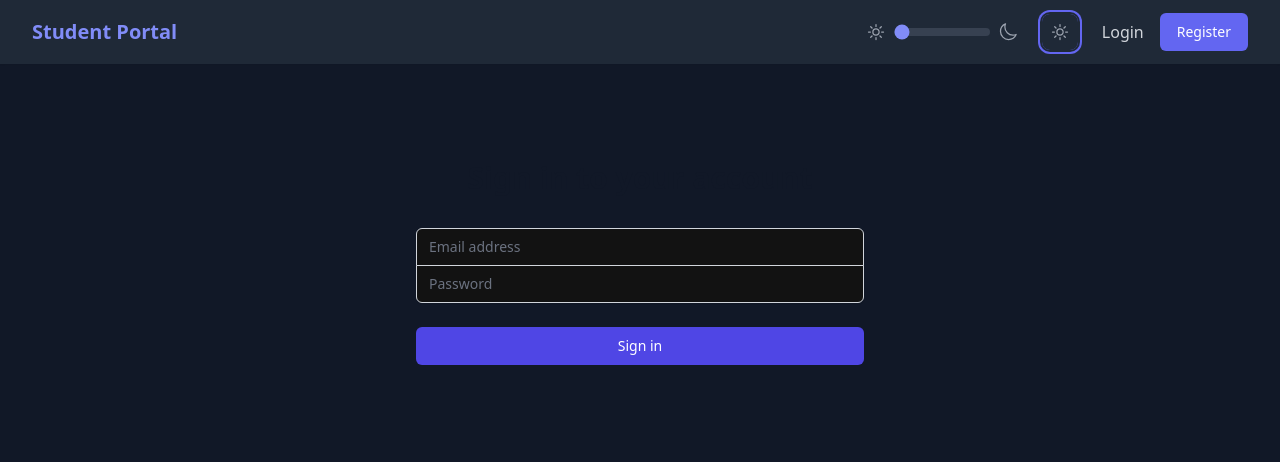
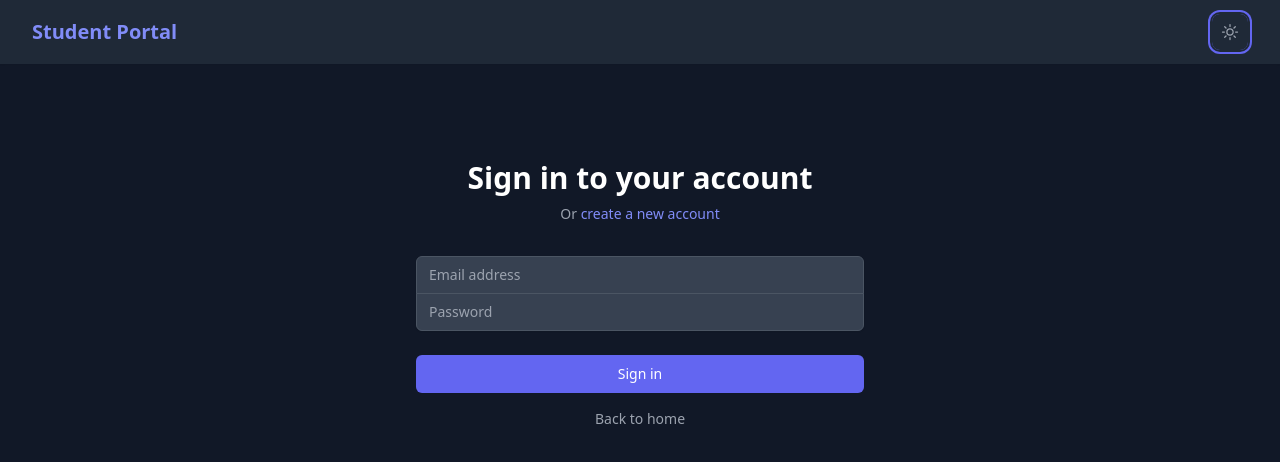
Before and after one commit to RAVITEJA9121/chat-app-fe, a Next.js app: page /login in a window 1280 px wide. Both pictures are taken after a click on the button "Switch to dark mode". Shown: the top 462 px of the page. Built offline with nearby package versions, Linux system fonts and the light colour scheme.

Commit message:
Dark mode version2

```diff
--- a/package.json
+++ b/package.json
@@ -9,7 +9,7 @@
     "lint": "next lint"
   },
   "dependencies": {
-    "@headlessui/react": "^1.7.19",
+    "@headlessui/react": "^2.2.0",
     "@heroicons/react": "^2.2.0",
     "autoprefixer": "^10.4.20",
     "axios": "^1.7.9",
--- a/src/components/auth/LoginForm.tsx
+++ b/src/components/auth/LoginForm.tsx
@@ -3,6 +3,7 @@ import { useForm } from 'react-hook-form';
 import { useAuth } from '@/contexts/AuthContext';
 import { toast } from 'react-hot-toast';
 import { useRouter } from 'next/router';
+import Link from 'next/link';
 
 interface LoginFormData {
   email: string;
@@ -31,9 +32,18 @@ export default function LoginForm() {
   return (
     <div className="max-w-md w-full space-y-8">
       <div>
-        <h2 className="mt-6 text-center text-3xl font-extrabold text-gray-900">
+        <h2 className="mt-6 text-center text-3xl font-extrabold text-gray-900 dark:text-white">
           Sign in to your account
         </h2>
+        <p className="mt-2 text-center text-sm text-gray-600 dark:text-gray-400">
+          Or{' '}
+          <Link
+            href="/register"
+            className="font-medium text-indigo-600 hover:text-indigo-500 dark:text-indigo-400 dark:hover:text-indigo-300"
+          >
+            create a new account
+          </Link>
+        </p>
       </div>
       <form className="mt-8 space-y-6" onSubmit={handleSubmit(onSubmit)}>
         <div className="rounded-md shadow-sm -space-y-px">
@@ -51,11 +61,11 @@ export default function LoginForm() {
                   message: 'Invalid email address',
                 },
               })}
-              className="appearance-none rounded-none relative block w-full px-3 py-2 border border-gray-300 placeholder-gray-500 text-gray-900 rounded-t-md focus:outline-none focus:ring-indigo-500 focus:border-indigo-500 focus:z-10 sm:text-sm"
+              className="appearance-none rounded-none relative block w-full px-3 py-2 border border-gray-300 dark:border-gray-600 placeholder-gray-500 dark:placeholder-gray-400 text-gray-900 dark:text-white rounded-t-md focus:outline-none focus:ring-indigo-500 focus:border-indigo-500 focus:z-10 sm:text-sm bg-white dark:bg-gray-700"
               placeholder="Email address"
             />
             {errors.email && (
-              <p className="mt-2 text-sm text-red-600">{errors.email.message}</p>
+              <p className="mt-2 text-sm text-red-600 dark:text-red-400">{errors.email.message}</p>
             )}
           </div>
           <div>
@@ -72,23 +82,29 @@ export default function LoginForm() {
                   message: 'Password must be at least 6 characters',
                 },
               })}
-              className="appearance-none rounded-none relative block w-full px-3 py-2 border border-gray-300 placeholder-gray-500 text-gray-900 rounded-b-md focus:outline-none focus:ring-indigo-500 focus:border-indigo-500 focus:z-10 sm:text-sm"
+              className="appearance-none rounded-none relative block w-full px-3 py-2 border border-gray-300 dark:border-gray-600 placeholder-gray-500 dark:placeholder-gray-400 text-gray-900 dark:text-white rounded-b-md focus:outline-none focus:ring-indigo-500 focus:border-indigo-500 focus:z-10 sm:text-sm bg-white dark:bg-gray-700"
               placeholder="Password"
             />
             {errors.password && (
-              <p className="mt-2 text-sm text-red-600">{errors.password.message}</p>
+              <p className="mt-2 text-sm text-red-600 dark:text-red-400">{errors.password.message}</p>
             )}
           </div>
         </div>
 
-        <div>
+        <div className="flex flex-col space-y-4">
           <button
             type="submit"
             disabled={isLoading}
-            className="group relative w-full flex justify-center py-2 px-4 border border-transparent text-sm font-medium rounded-md text-white bg-indigo-600 hover:bg-indigo-700 focus:outline-none focus:ring-2 focus:ring-offset-2 focus:ring-indigo-500 disabled:opacity-50"
+            className="group relative w-full flex justify-center py-2 px-4 border border-transparent text-sm font-medium rounded-md text-white bg-indigo-600 hover:bg-indigo-700 dark:bg-indigo-500 dark:hover:bg-indigo-600 focus:outline-none focus:ring-2 focus:ring-offset-2 focus:ring-indigo-500 disabled:opacity-50 transition-colors"
           >
             {isLoading ? 'Signing in...' : 'Sign in'}
           </button>
+          <Link
+            href="/"
+            className="text-center text-sm text-gray-600 dark:text-gray-400 hover:text-gray-900 dark:hover:text-gray-200 transition-colors"
+          >
+            Back to home
+          </Link>
         </div>
       </form>
     </div>
--- a/src/components/layout/Layout.tsx
+++ b/src/components/layout/Layout.tsx
@@ -3,6 +3,7 @@ import { useAuth } from '@/contexts/AuthContext';
 import { Toaster } from 'react-hot-toast';
 import { useTheme } from 'next-themes';
 import { SunIcon, MoonIcon } from '@heroicons/react/24/outline';
+import { useRouter } from 'next/router';
 
 interface LayoutProps {
   children: React.ReactNode;
@@ -10,20 +11,42 @@ interface LayoutProps {
 
 export default function Layout({ children }: LayoutProps) {
   const { user, logout } = useAuth();
-  const { theme, setTheme } = useTheme();
-  const [brightness, setBrightness] = useState(0);
+  const router = useRouter();
+  const [mounted, setMounted] = useState(false);
+  const { theme, setTheme, resolvedTheme } = useTheme();
 
-  // Update CSS variable when brightness changes
   useEffect(() => {
-    document.documentElement.style.setProperty(
-      '--brightness-overlay',
-      theme === 'dark' ? String(brightness / 100 * 0.5) : '0'
-    );
-  }, [brightness, theme]);
+    setMounted(true);
+  }, []);
+
+  const handleLogout = async () => {
+    try {
+      await logout();
+      router.push('/');
+    } catch (error) {
+      console.error('Failed to logout:', error);
+    }
+  };
+
+  const renderThemeToggle = () => {
+    if (!mounted) return null;
 
     return (
-    <>
-      <div className="brightness-overlay" />
+      <button
+        onClick={() => setTheme(resolvedTheme === 'dark' ? 'light' : 'dark')}
+        className="p-2 text-gray-500 dark:text-gray-400 hover:text-gray-600 dark:hover:text-gray-300 rounded-lg focus:outline-none focus:ring-2 focus:ring-offset-2 focus:ring-indigo-500 dark:focus:ring-offset-gray-800"
+        title={resolvedTheme === 'dark' ? 'Switch to light mode' : 'Switch to dark mode'}
+      >
+        {resolvedTheme === 'dark' ? (
+          <SunIcon className="h-5 w-5" />
+        ) : (
+          <MoonIcon className="h-5 w-5" />
+        )}
+      </button>
+    );
+  };
+
+  return (
     <div className="min-h-screen bg-gray-100 dark:bg-gray-900">
       <nav className="bg-white dark:bg-gray-800 shadow-sm">
         <div className="max-w-7xl mx-auto px-4 sm:px-6 lg:px-8">
@@ -33,57 +56,17 @@ export default function Layout({ children }: LayoutProps) {
                 <span className="text-xl font-bold text-indigo-600 dark:text-indigo-400">Student Portal</span>
               </div>
             </div>
-              <div className="flex items-center space-x-6">
-                {theme === 'dark' && (
-                  <div className="flex items-center space-x-2">
-                    <SunIcon className="h-5 w-5 text-gray-400" />
-                    <input
-                      type="range"
-                      min="0"
-                      max="100"
-                      value={brightness}
-                      onChange={(e) => setBrightness(Number(e.target.value))}
-                      className="w-24 h-2 bg-gray-700 rounded-lg appearance-none cursor-pointer accent-indigo-500 dark:accent-indigo-400"
-                      title="Adjust screen darkness"
-                    />
-                    <MoonIcon className="h-5 w-5 text-gray-400" />
-                  </div>
-                )}
-                <button
-                  onClick={() => setTheme(theme === 'dark' ? 'light' : 'dark')}
-                  className="p-2 text-gray-500 dark:text-gray-400 hover:text-gray-600 dark:hover:text-gray-300 rounded-lg focus:outline-none focus:ring-2 focus:ring-offset-2 focus:ring-indigo-500 dark:focus:ring-offset-gray-800"
-                  title={theme === 'dark' ? 'Switch to light mode' : 'Switch to dark mode'}
-                >
-                  {theme === 'dark' ? (
-                    <SunIcon className="h-5 w-5" />
-                  ) : (
-                    <MoonIcon className="h-5 w-5" />
-                  )}
-                </button>
-                {user ? (
+            <div className="flex items-center space-x-4">
+              {renderThemeToggle()}
+              {user && (
                 <div className="flex items-center space-x-4">
                   <span className="text-gray-700 dark:text-gray-300">{user.full_name}</span>
                   <button
-                      onClick={() => logout()}
+                    onClick={handleLogout}
                     className="inline-flex items-center px-4 py-2 border border-transparent text-sm font-medium rounded-md text-white bg-indigo-600 hover:bg-indigo-700 dark:bg-indigo-500 dark:hover:bg-indigo-600 focus:outline-none focus:ring-2 focus:ring-offset-2 focus:ring-indigo-500 dark:focus:ring-offset-gray-800 transition-colors"
                   >
                     Logout
                   </button>
-                  </div>
-                ) : (
-                  <div className="flex items-center space-x-4">
-                    <a
-                      href="/login"
-                      className="text-gray-700 dark:text-gray-300 hover:text-indigo-600 dark:hover:text-indigo-400 transition-colors duration-200"
-                    >
-                      Login
-                    </a>
-                    <a
-                      href="/register"
-                      className="inline-flex items-center px-4 py-2 border border-transparent text-sm font-medium rounded-md text-white bg-indigo-600 hover:bg-indigo-700 dark:bg-indigo-500 dark:hover:bg-indigo-600 focus:outline-none focus:ring-2 focus:ring-offset-2 focus:ring-indigo-500 dark:focus:ring-offset-gray-800 transition-colors"
-                    >
-                      Register
-                    </a>
                 </div>
               )}
             </div>
@@ -106,6 +89,5 @@ export default function Layout({ children }: LayoutProps) {
         }}
       />
     </div>
-    </>
   );
 }
--- a/src/styles/globals.css
+++ b/src/styles/globals.css
@@ -14,7 +14,7 @@
 }
 
 * {
-  transition-property: background-color, border-color, color, fill, stroke, opacity;
+  transition-property: background-color, border-color, color, fill, stroke;
   transition-timing-function: cubic-bezier(0.4, 0, 0.2, 1);
   transition-duration: 150ms;
 }
@@ -27,6 +27,6 @@
   bottom: 0;
   pointer-events: none;
   background-color: rgba(0, 0, 0, var(--brightness-overlay));
-  z-index: 9999;
+  z-index: 50;
   transition: background-color 0.2s ease-in-out;
 }
```
Also changed, not shown: src/pages/chat.tsx (+35 -39 lines), 1 other file (tests, documents, lock files or other folders). Lines whose indentation alone changed are shown as unchanged.
